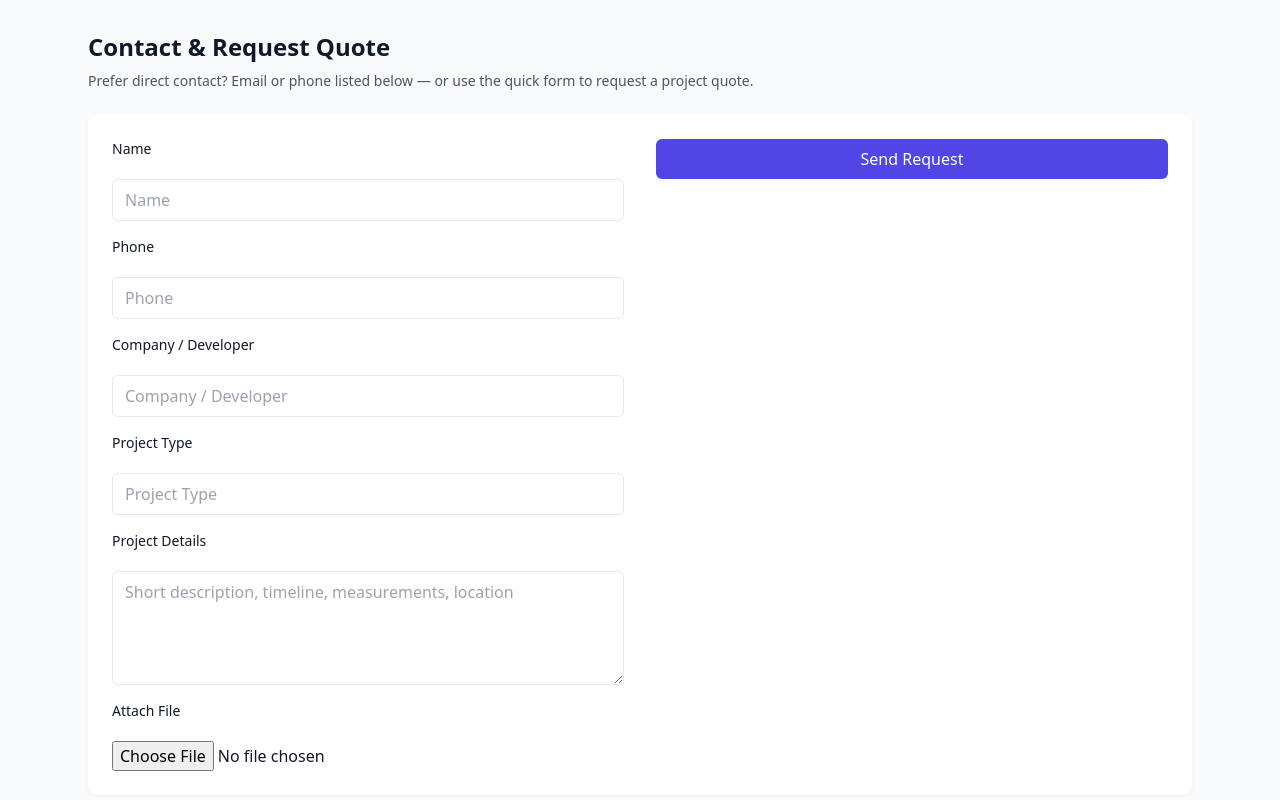
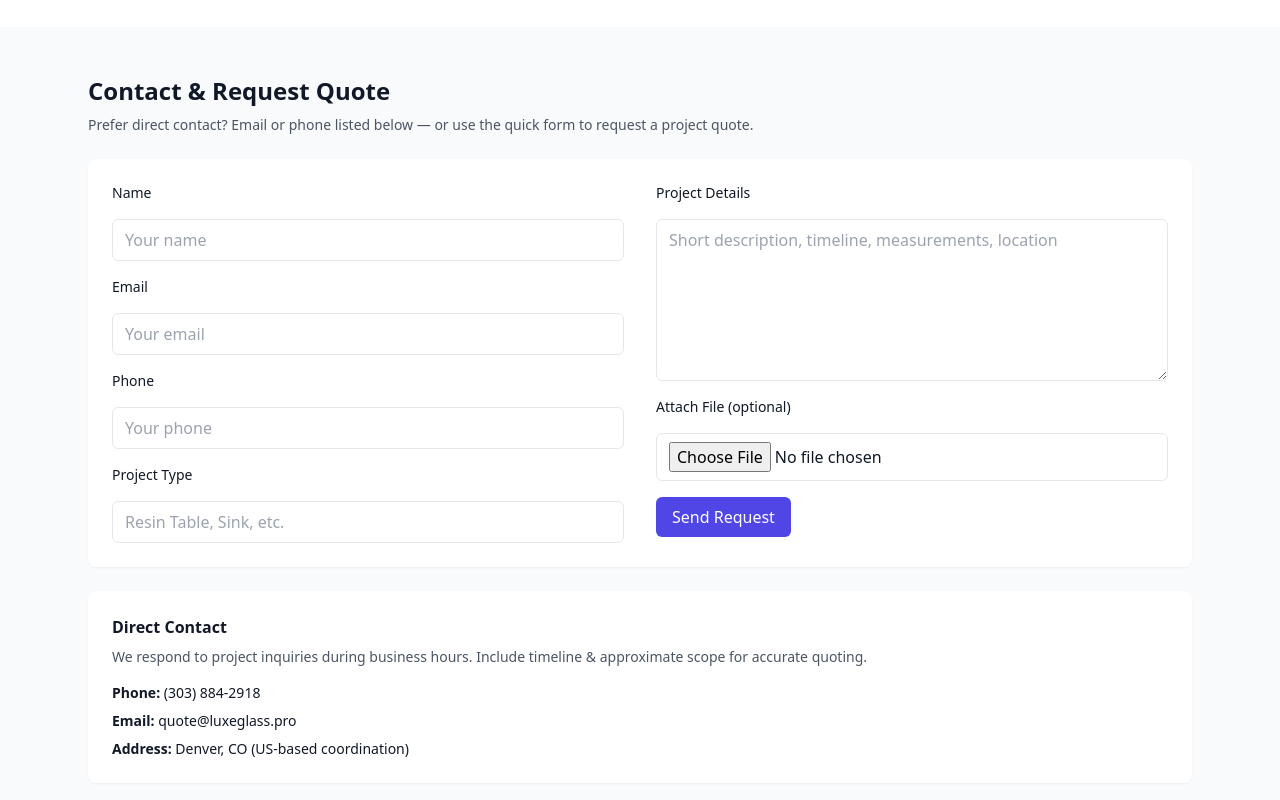
Before and after one commit to Smedly/luxeglass, a React (Vite) app: page / in a window 1280 px wide. Shown: the part 1880-2680 px from the top of the page. Built offline with nearby package versions, Linux system fonts and the light colour scheme.

Commit message:
Cloudflare build settings update

```diff
--- a/src/GlassProductsSite.jsx
+++ b/src/GlassProductsSite.jsx
@@ -1,9 +1,13 @@
 // src/GlassProductsSite.jsx
-import React, { useState, useEffect } from 'react';
+import React, { useState, useEffect, useRef } from 'react';
 import Gallery from './Gallery';
 
 export default function GlassProductsSite() {
   const [selected, setSelected] = useState(null);
+  const [statusMessage, setStatusMessage] = useState('');
+  const [loading, setLoading] = useState(false);
+  const spinnerRef = useRef();
+  const statusRef = useRef();
 
   // Smooth-scroll offset helper
   useEffect(() => {
@@ -29,36 +33,33 @@ export default function GlassProductsSite() {
     setSelected(null);
   }
 
-  // Form submission state
-  const [loading, setLoading] = useState(false);
-  const [statusMessage, setStatusMessage] = useState('');
-
-  const handleSubmit = async (e) => {
+  async function handleSubmit(e) {
     e.preventDefault();
     setLoading(true);
     setStatusMessage('');
-
     const formData = new FormData(e.target);
+    formData.append('access_key', '831c26d9-9fa8-4b2d-b6e4-d4248267e967'); // Web3Forms API key
+    formData.append('subject', 'New Project Quote Request');
+    formData.append('redirect', ''); // optional redirect URL
 
     try {
-      const response = await fetch('https://api.web3forms.com/submit', {
+      const res = await fetch('https://api.web3forms.com/submit', {
         method: 'POST',
         body: formData,
       });
-      const result = await response.json();
+      const result = await res.json();
       if (result.success) {
         setStatusMessage('✅ Your request was successfully sent!');
         e.target.reset();
       } else {
-        setStatusMessage('❌ Something went wrong. Please try again.');
+        setStatusMessage('⚠️ Something went wrong. Please try again.');
       }
-    } catch (err) {
-      console.error(err);
-      setStatusMessage('❌ Something went wrong. Please try again.');
+    } catch {
+      setStatusMessage('⚠️ Something went wrong. Please try again.');
     } finally {
       setLoading(false);
     }
-  };
+  }
 
   return (
     <div className="min-h-screen bg-gray-50 text-gray-900">
@@ -77,7 +78,7 @@ export default function GlassProductsSite() {
             <a href="#products" className="hover:text-indigo-600">Products</a>
             <a href="#about" className="hover:text-indigo-600">About</a>
             <a href="#contact" className="hover:text-indigo-600">Contact</a>
-            <a href="mailto:quote@luxeglass.pro" className="px-3 py-2 bg-indigo-600 text-white rounded-md text-sm">Request Quote</a>
+            <a href="#contact" className="px-3 py-2 bg-indigo-600 text-white rounded-md text-sm">Request Quote</a>
           </nav>
 
           <button className="md:hidden px-3 py-2 border rounded-md text-sm">Menu</button>
@@ -151,11 +152,19 @@ export default function GlassProductsSite() {
                 developer timelines — sample approvals, mock‑ups, coordinated shipping, and accelerated production
                 windows when required. COAs, load specs, and installation guidance are available for all projects.
               </p>
+
+              <ul className="mt-6 grid grid-cols-1 sm:grid-cols-2 gap-4">
+                <li className="p-4 bg-gray-50 rounded-lg"><div className="font-semibold">US‑based PM</div><div className="text-sm text-gray-600 mt-1">Single point of contact for approvals & logistics.</div></li>
+                <li className="p-4 bg-gray-50 rounded-lg"><div className="font-semibold">Quality inspections</div><div className="text-sm text-gray-600 mt-1">Batch testing and final inspection before shipment.</div></li>
+                <li className="p-4 bg-gray-50 rounded-lg"><div className="font-semibold">Custom hardware</div><div className="text-sm text-gray-600 mt-1">Finishes matched to development palettes.</div></li>
+                <li className="p-4 bg-gray-50 rounded-lg"><div className="font-semibold">Warranty & Support</div><div className="text-sm text-gray-600 mt-1">Project warranties and installation guidance.</div></li>
+              </ul>
             </div>
 
             <aside className="p-6 bg-gradient-to-b from-white to-gray-50 rounded-lg">
               <div className="font-semibold">Project Inquiry</div>
               <p className="mt-2 text-sm text-gray-600">Tell us briefly about your project and we'll prepare scope & timeline options.</p>
+
               <dl className="mt-4 text-sm text-gray-600 space-y-2">
                 <div><dt className="font-medium">Lead contact</dt><dd>Project Manager — <span className="font-semibold">(303) 884-2918</span></dd></div>
                 <div><dt className="font-medium">Email</dt><dd>quote@luxeglass.pro</dd></div>
@@ -167,57 +176,72 @@ export default function GlassProductsSite() {
           </div>
         </section>
 
-        {/* Contact Form */}
+        {/* Contact */}
         <section id="contact" className="max-w-6xl mx-auto px-6 py-12 scroll-mt-28">
           <h2 className="text-2xl font-bold">Contact & Request Quote</h2>
-          <p className="mt-2 text-sm text-gray-600">Prefer direct contact? Email or phone listed below — or use the quick form to request a project quote.</p>
+          <p className="mt-2 text-sm text-gray-600">
+            Prefer direct contact? Email or phone listed below — or use the quick form to request a project quote.
+          </p>
 
           <form
             onSubmit={handleSubmit}
             encType="multipart/form-data"
             className="mt-6 grid grid-cols-1 md:grid-cols-2 gap-8 bg-white p-6 rounded-lg shadow-sm"
           >
-            <div className="flex flex-col gap-4">
+            <div className="space-y-4">
               <label className="block text-sm font-medium">Name</label>
-              <input name="name" required className="mt-1 block w-full border px-3 py-2 rounded-md" placeholder="Name" />
+              <input name="name" required className="mt-1 block w-full border px-3 py-2 rounded-md" placeholder="Your name" />
+
+              <label className="block text-sm font-medium">Email</label>
+              <input name="email" type="email" required className="mt-1 block w-full border px-3 py-2 rounded-md" placeholder="Your email" />
 
               <label className="block text-sm font-medium">Phone</label>
-              <input name="phone" className="mt-1 block w-full border px-3 py-2 rounded-md" placeholder="Phone" />
-
-              <label className="block text-sm font-medium">Company / Developer</label>
-              <input name="company" className="mt-1 block w-full border px-3 py-2 rounded-md" placeholder="Company / Developer" />
+              <input name="phone" className="mt-1 block w-full border px-3 py-2 rounded-md" placeholder="Your phone" />
 
               <label className="block text-sm font-medium">Project Type</label>
-              <input name="projectType" className="mt-1 block w-full border px-3 py-2 rounded-md" placeholder="Project Type" />
-
-              <label className="block text-sm font-medium">Project Details</label>
-              <textarea name="details" required className="mt-1 block w-full border px-3 py-2 rounded-md" rows={4} placeholder="Short description, timeline, measurements, location" />
-
-              <label className="block text-sm font-medium">Attach File</label>
-              <input type="file" name="attachment" className="mt-1 block w-full" />
+              <input name="project_type" className="mt-1 block w-full border px-3 py-2 rounded-md" placeholder="Resin Table, Sink, etc." />
             </div>
 
-            <div className="flex flex-col justify-start gap-4">
+            <div className="space-y-4">
+              <label className="block text-sm font-medium">Project Details</label>
+              <textarea name="message" required className="mt-1 block w-full border px-3 py-2 rounded-md" rows="6" placeholder="Short description, timeline, measurements, location" />
+
+              <label className="block text-sm font-medium">Attach File (optional)</label>
+              <input name="file" type="file" className="mt-1 block w-full border px-3 py-2 rounded-md" />
+
+              <div className="flex items-center gap-4 mt-4">
                 <button
                   type="submit"
-                disabled={loading}
-                className={`px-4 py-2 bg-indigo-600 text-white rounded-md ${loading ? 'opacity-70 cursor-not-allowed' : ''}`}
+                  className="px-4 py-2 bg-indigo-600 text-white rounded-md relative flex items-center"
                 >
-                {loading ? 'Sending…' : 'Send Request'}
+                  {loading && (
+                    <span className="loader mr-2" ref={spinnerRef}>
+                      <svg className="animate-spin h-5 w-5 text-white" xmlns="http://www.w3.org/2000/svg" fill="none" viewBox="0 0 24 24">
+                        <circle className="opacity-25" cx="12" cy="12" r="10" stroke="currentColor" strokeWidth="4"></circle>
+                        <path className="opacity-75" fill="currentColor" d="M4 12a8 8 0 018-8v8H4z"></path>
+                      </svg>
+                    </span>
+                  )}
+                  Send Request
                 </button>
 
                 {statusMessage && (
-                <div className={`transition-all duration-500 mt-2 text-sm ${statusMessage.includes('✅') ? 'text-green-600' : 'text-red-600'}`}>
+                  <span
+                    ref={statusRef}
+                    className="transition-opacity duration-500 text-sm"
+                  >
                     {statusMessage}
-                </div>
+                  </span>
                 )}
               </div>
-
+            </div>
           </form>
 
-          <div className="mt-8 bg-white p-6 rounded-lg shadow-sm">
-            <h3 className="font-semibold">Direct contact</h3>
-            <p className="mt-2 text-sm text-gray-600">We respond to project inquiries during business hours. Include timeline & approximate scope for accurate quoting.</p>
+          <div className="mt-6 bg-white p-6 rounded-lg shadow-sm">
+            <h3 className="font-semibold">Direct Contact</h3>
+            <p className="mt-2 text-sm text-gray-600">
+              We respond to project inquiries during business hours. Include timeline & approximate scope for accurate quoting.
+            </p>
             <div className="mt-4 text-sm space-y-2">
               <div><strong>Phone:</strong> (303) 884-2918</div>
               <div><strong>Email:</strong> quote@luxeglass.pro</div>
```
Lines whose indentation alone changed are shown as unchanged.
